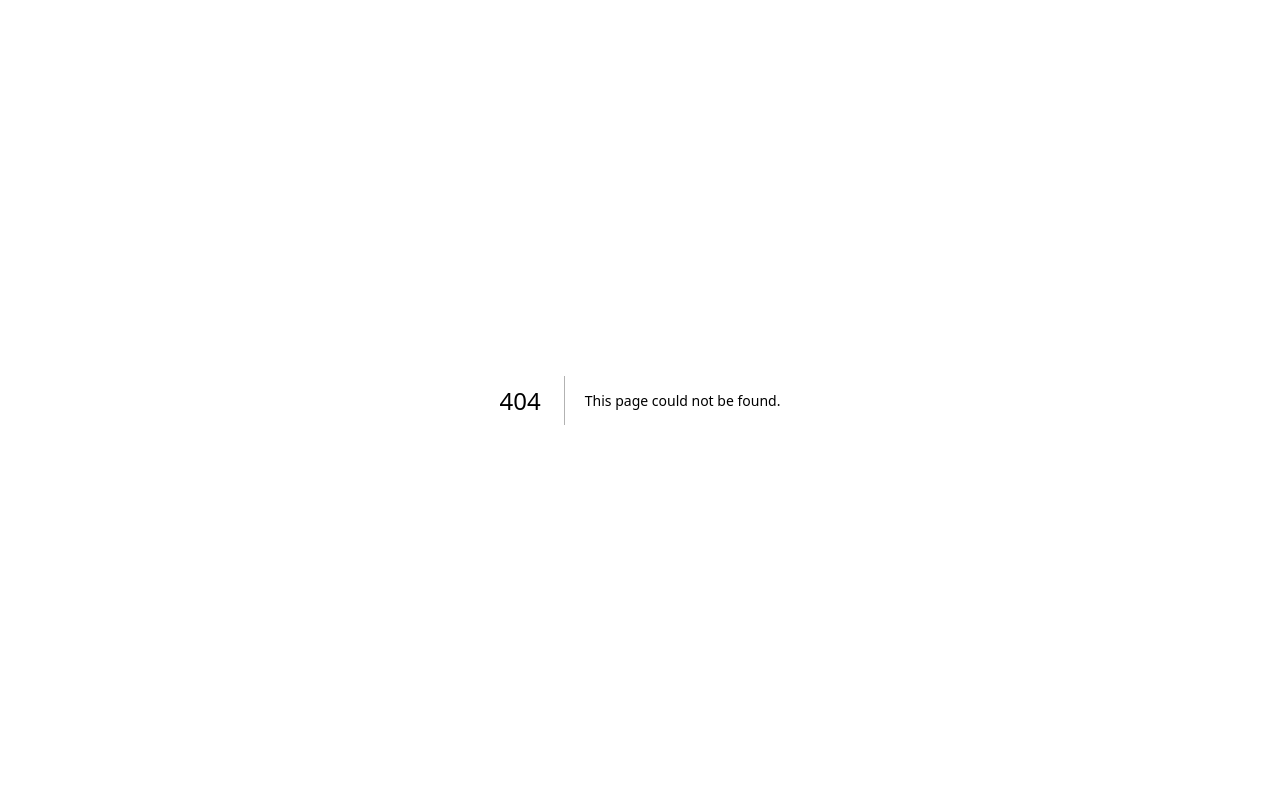
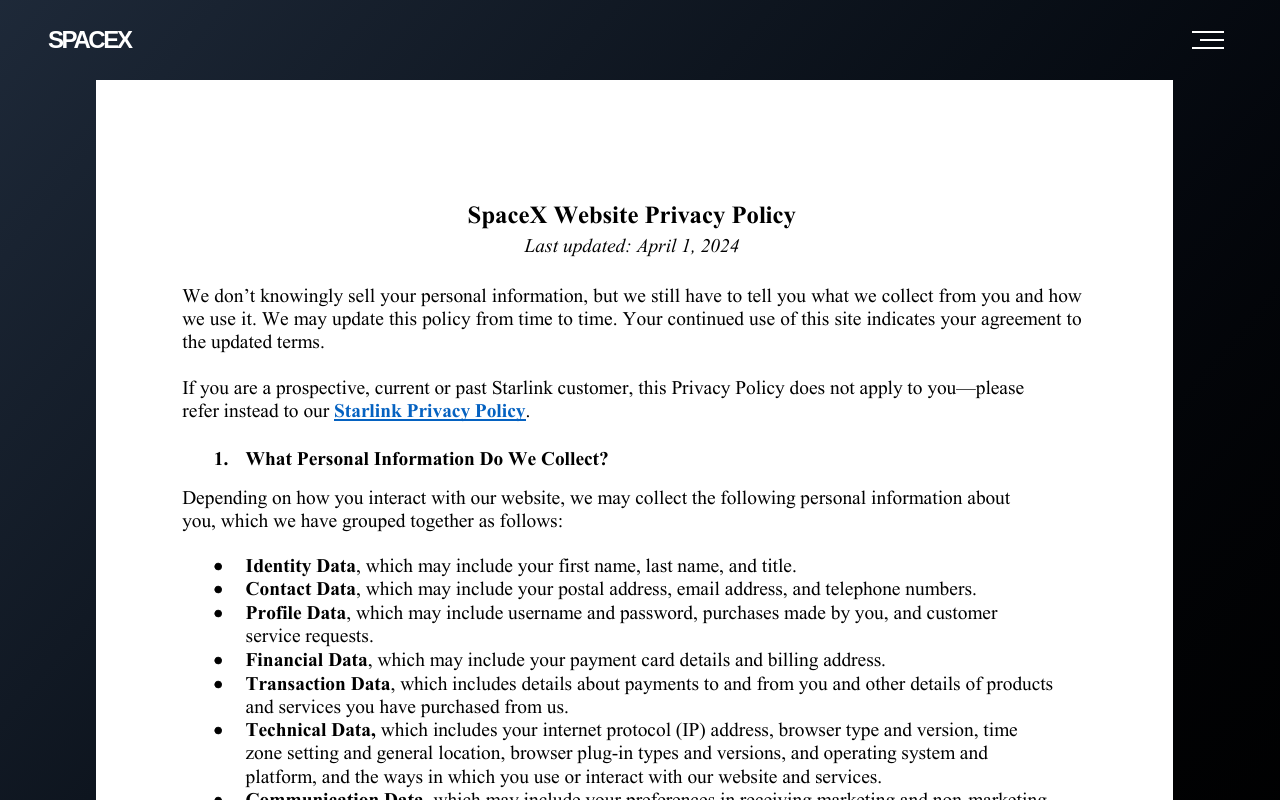
Before and after one commit to yusupovibratbek-coder/spacex, a Next.js app: page /policy in a window 1280 px wide. Before the commit this address had no page. Shown: the top 800 px of the page. Built offline with nearby package versions, Linux system fonts and the light colour scheme.

Commit message:
yangilandi

```diff
--- /dev/null
+++ b/app/policy/page.tsx
@@ -0,0 +1,14 @@
+import Navbar from "../components/Navbar";
+
+export default function Home () {
+    return (
+        <div className="bg-gradient-to-br from-gray-800 to-black  bg-clip-content">
+            <div>
+                <Navbar/>
+            </div>
+            <div className="pl-24 pt-20 pb-20">
+                <img src="privacy.png" alt="" />
+            </div>
+        </div>
+    )
+}
```
Also changed, not shown: public/privacy.png (added).
